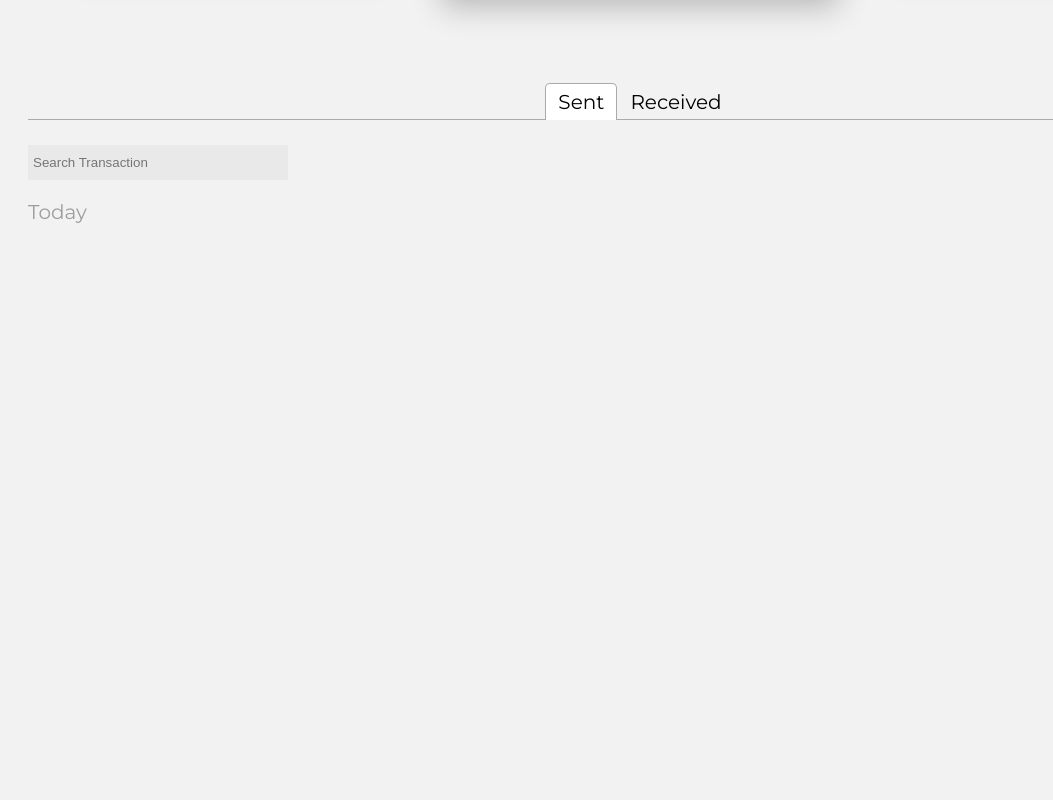
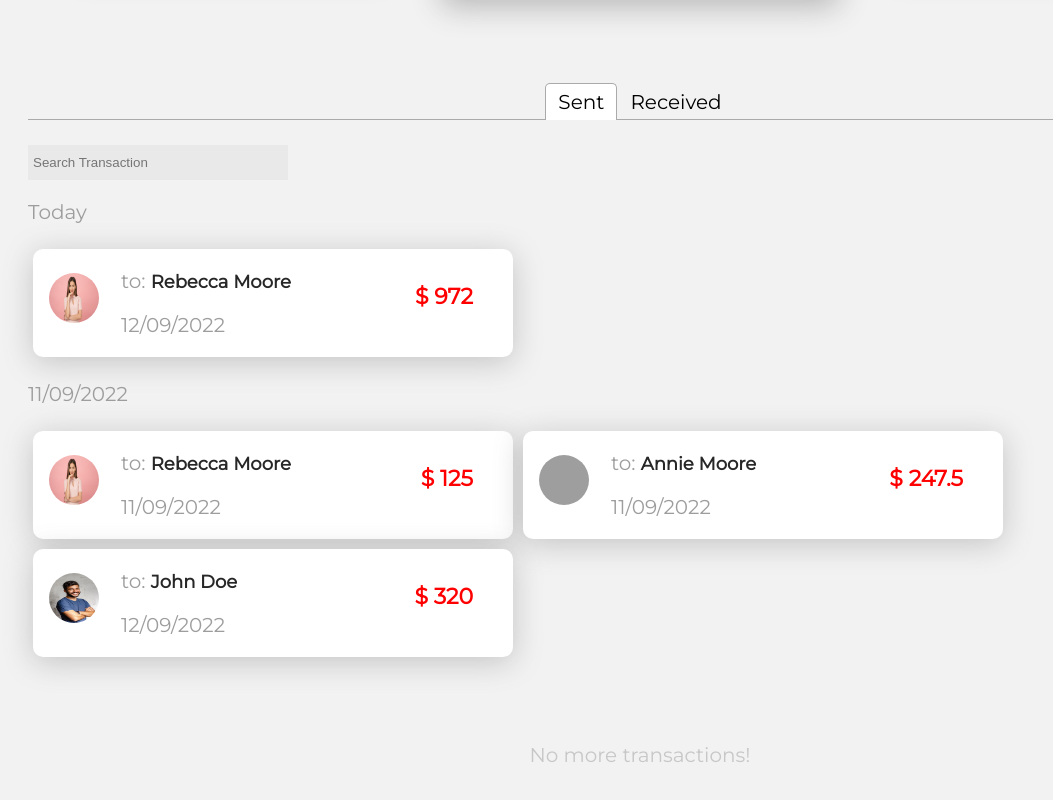
Before and after one commit to nickandls/rocketpath-test, a React (Create React App) app: page / in a window 1280 px wide. Shown: the part 372-1172 px from the top of the page, without its empty margins (0-1053 px from the left). Before the commit the page ends 800 px from the top, so only its background shows below. Built offline with nearby package versions, Linux system fonts and the light colour scheme; grey boxes are pictures that could not be loaded.

Commit message:
version-3

```diff
--- a/src/components/Transactions.jsx
+++ b/src/components/Transactions.jsx
@@ -26,11 +26,9 @@ export default function Transactions(){
                 <TabPanel className="transaction-panel">
                     <input className="search-bar" type="text" placeholder="Search Transaction"/>
 
-                    <Sent sortDate="12/09/2022">
-                        <User profile="./images/user-profile-pic-1.jpg" name="Rebecca Moore" date="12/09/2022" expense="972" />
-                    </Sent>
+                    <Sent/>
 
-                    {/* <Sent sortDate="11/09/2022" userProfilePic="./images/user-profile-pic-2.jpg" userName="Annie Franz" expenseDate="11/09/2022" expense="125" /> */}
+                    <p style={{paddingTop: "5%"}} className="warning-sign">No more transactions!</p>
 
 
                 </TabPanel>
--- a/src/components/Transactions/Sent.jsx
+++ b/src/components/Transactions/Sent.jsx
@@ -1,5 +1,6 @@
 import React from "react";
-// import User from "./User";
+import { transactionDatabase } from "../../transactionDatabaseDemo";
+import User from "./User";
 
 export default function Sent(props, {children}) {
     let newDate = new Date()
@@ -10,23 +11,40 @@ export default function Sent(props, {children}) {
     let current = `${date}/${month<10?`0${month}`:`${month}`}/${year}`
 
     return (
-        <div id="transaction-date">
+        <div>
 
             {
-                current === props.sortDate
-                ?
-                <div>
-                    <p>Today</p>
+                transactionDatabase.map((trans, key) => (
+                    <div>
 
-                    {/* <User profile={props.profile} name={props.userName} date={props.expenseDate} expense={props.expense} /> */}
-                </div>
-                :
-                <div>
-                    <p>{props.sortDate}</p>
-                    {/* <User profile={props.userProfilePic} name={props.userName} date={props.expenseDate} expense={props.expense} /> */}
-                </div>
+                        {
+                            current === trans.date
+                            ?
+                                <p>Today</p>
+                            :
+                            <p>{trans.date}</p>
+                        }
 
+                        {trans.users.map((user,key) => (
+
+                            <div  id="transaction-users">
+
+                                <User
+                                id={user.key}
+                                profile={user.profile}
+                                name={user.name}
+                                date={user.expenseDate}
+                                expense={user.expense} />
+
+                            </div>
+
+                        ))}
+
+                    </div>
+                ))
             }
+
+
         </div>
     );
 }
--- a/src/styles/card.css
+++ b/src/styles/card.css
@@ -11,6 +11,16 @@
     box-shadow: 0 10px 30px rgba(65, 65, 65, 0.325);
     transition: ease .2s all;
 
+}
+
+.user-cards {
+    display: flex;
+    justify-content: center;
+    align-items: center;
+}
+
+.user-cards > div {
+    margin: 5px;
 }
 
 #card.non-active:hover {
--- a/src/styles/received.css
+++ b/src/styles/received.css
@@ -3,7 +3,3 @@
     text-align: center;
 
 }
-.warning-sign {
-    opacity:0.5;
-    font-weight: 400;
-}
--- a/src/styles/sent.css
+++ b/src/styles/sent.css
@@ -1,20 +1,17 @@
-.search-bar {
-    text-align: left;
-    margin-top: 15px;
-    padding: 5px;
-    width: 250px;
-    height: 25px;
-    background-color: rgb(233, 233, 233);
-    border-style: none;
-    outline-style: white;
-}
-
 #user {
     background: white;
     width: 30rem;
     text-align: left;
     border-radius: 10px;
     box-shadow: 0 5px 30px rgba(100, 100, 100, 0.325);
+}
+
+#transaction-users {
+    display: inline-flex;
+    flex-wrap: wrap;
+}
+#transaction-users > div {
+    margin: 5px;
 }
 
 .user-prof-pic {
--- a/src/styles/styles.css
+++ b/src/styles/styles.css
@@ -19,17 +19,11 @@ p{
     color:#9d9d9d
 }
 
-.user-cards {
-    display: flex;
-    justify-content: center;
-    align-items: center;
+.warning-sign {
+    text-align: center;
+    opacity:0.5;
+    font-weight: 400;
 }
-
-.user-cards > div {
-    margin: 5px;
-}
-
- /* Activated or non-Activated cards */
 
 
 /* Creating 2 column section */
@@ -39,7 +33,7 @@ p{
 }
 /* Creating 3 column section */
 
-.column3 {
+.three-column {
     float:left;
     width: 33.3%
 }
--- a/src/styles/transactions.css
+++ b/src/styles/transactions.css
@@ -11,3 +11,14 @@
 .transaction-panel {
     text-align: left;
 }
+
+.search-bar {
+    text-align: left;
+    margin-top: 15px;
+    padding: 5px;
+    width: 250px;
+    height: 25px;
+    background-color: rgb(233, 233, 233);
+    border-style: none;
+    outline-style: white;
+}
--- a/src/transactionDatabaseDemo.js
+++ b/src/transactionDatabaseDemo.js
@@ -1,17 +1,39 @@
-export const transactionDatabaseDemo = {
-    transactionDate: {
+// This is a demo Local Database file for the transactions
+
+export const transactionDatabase = [
+    {
     date: "12/09/2022",
-        user: {
+        users: [
+            {
                 profile: "./images/user-profile-pic-1.jpg",
                 name:"Rebecca Moore",
                 expenseDate: "12/09/2022",
                 expense: 972
+            }
+        ],
     },
-        user1: {
+    {
+        date: "11/09/2022",
+            users: [
+                {
+                    profile: "./images/user-profile-pic-1.jpg",
+                    name:"Rebecca Moore",
+                    expenseDate: "11/09/2022",
+                    expense: 125
+                },
+                {
                     profile: "./images/user-profile-pic-2.jpg",
                     name:"Annie Moore",
+                    expenseDate: "11/09/2022",
+                    expense: 247.50
+                },
+                {
+                    profile: "./images/user-profile-pic-3.jpg",
+                    name:"John Doe",
                     expenseDate: "12/09/2022",
-            expense: 650
+                    expense: 320
                 }
+            ],
         }
-}
+
+]
```
Also changed, not shown: public/images/user-profile-pic-3.jpg (added). Lines whose indentation alone changed are shown as unchanged.
